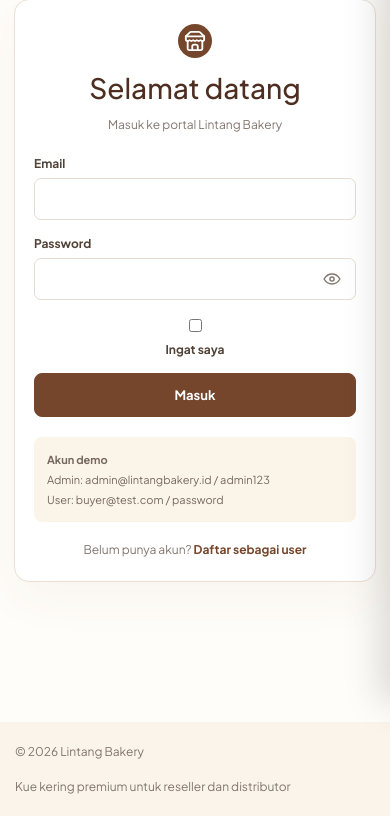
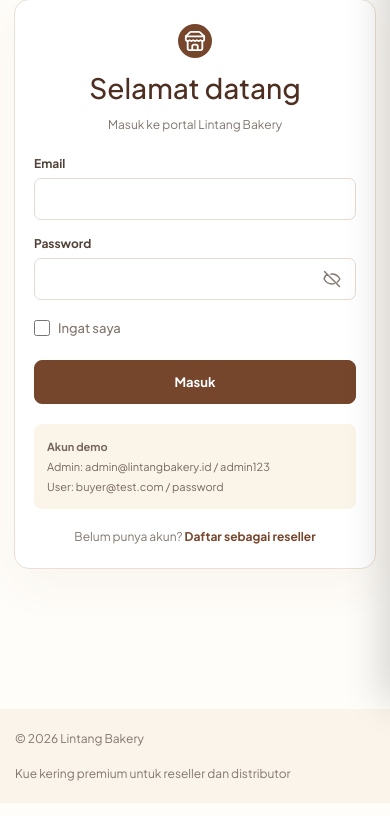
Before and after one commit to lilalr/LintangBakeryWebsite, a Laravel app: page /masuk in a window 390 px wide. Shown: the part 142-958 px from the top of the page. Run offline with Laravel 12, Linux system fonts and the light colour scheme; style sheets or scripts are compiled from the project's sources.

Commit message:
fix(auth): align remember me to left, update reseller link, remove phone placeholder, and fix password eye toggle state

```diff
--- a/resources/css/app.css
+++ b/resources/css/app.css
@@ -969,18 +969,32 @@ input:disabled {
     line-height: 1.8;
 }
 
+.stack-form .check-label,
 .check-label {
-    display: flex;
-    align-items: center;
+    display: flex !important;
+    flex-direction: row !important;
+    align-items: center !important;
+    justify-content: flex-start !important;
     gap: 8px;
     color: var(--muted);
-    font-size: 12px;
+    font-size: 13px;
+    font-weight: 500;
+    cursor: pointer;
+    margin: 4px 0 8px;
+    width: fit-content;
+    text-align: left;
 }
 
 .check-label input,
+.check-label input[type="checkbox"],
+.stack-form .check-label input[type="checkbox"],
 .choice-card input {
-    width: auto;
-    min-height: auto;
+    width: 16px !important;
+    height: 16px !important;
+    min-height: 16px !important;
+    margin: 0 !important;
+    flex-shrink: 0;
+    cursor: pointer;
 }
 
 .alert {
--- a/resources/views/auth/login.blade.php
+++ b/resources/views/auth/login.blade.php
@@ -13,21 +13,24 @@
                 <span class="password-field" data-password-field>
                     <input type="password" name="password" aria-label="Password" required autocomplete="current-password">
                     <button class="password-toggle" type="button" aria-label="Lihat password" aria-pressed="false" onclick="togglePassword(this)">
-                        <svg data-password-icon viewBox="0 0 24 24" fill="none" aria-hidden="true">
-                            <path d="M2.5 12s3.5-6 9.5-6 9.5 6 9.5 6-3.5 6-9.5 6-9.5-6-9.5-6Z" stroke="currentColor" stroke-width="1.7" stroke-linecap="round" stroke-linejoin="round"/>
+                        <svg class="icon-eye-closed" viewBox="0 0 24 24" fill="none" aria-hidden="true">
+                            <path d="m3 3 18 18M10.6 6.2A9.8 9.8 0 0 1 12 6c6 0 9.5 6 9.5 6a16 16 0 0 1-3.1 3.7M6.2 6.2C3.8 7.8 2.5 12 2.5 12s3.5 6 9.5 6c1 0 1.9-.2 2.7-.5" stroke="currentColor" stroke-width="1.7" stroke-linecap="round" stroke-linejoin="round"/>
+                        </svg>
+                        <svg class="icon-eye-open" viewBox="0 0 24 24" fill="none" aria-hidden="true" hidden>
+                            <path d="M2.5 12s3.5-6 9.5-6 9.5 6 9.5 6-3.5 6-9.5 6-9.5-6Z" stroke="currentColor" stroke-width="1.7" stroke-linecap="round" stroke-linejoin="round"/>
                             <circle cx="12" cy="12" r="2.5" stroke="currentColor" stroke-width="1.7"/>
-                        </svg>
-                        <svg data-password-icon viewBox="0 0 24 24" fill="none" aria-hidden="true" hidden>
-                            <path d="m3 3 18 18M10.6 6.2A9.8 9.8 0 0 1 12 6c6 0 9.5 6 9.5 6a16 16 0 0 1-3.1 3.7M6.2 6.2C3.8 7.8 2.5 12 2.5 12s3.5 6 9.5 6c1 0 1.9-.2 2.7-.5" stroke="currentColor" stroke-width="1.7" stroke-linecap="round" stroke-linejoin="round"/>
                         </svg>
                     </button>
                 </span>
             </label>
-            <label class="check-label"><input type="checkbox" name="remember" value="1"> Ingat saya</label>
+            <label class="check-label" style="display: flex; flex-direction: row; align-items: center; justify-content: flex-start; gap: 8px; width: fit-content; margin: 4px 0 8px; cursor: pointer;">
+                <input type="checkbox" name="remember" value="1" style="width: 16px; height: 16px; min-height: 16px; margin: 0; cursor: pointer;">
+                <span>Ingat saya</span>
+            </label>
             <button class="button button-full" type="submit">Masuk</button>
         </form>
         <div class="demo-box"><strong>Akun demo</strong><br>Admin: admin@lintangbakery.id / admin123<br>User: buyer@test.com / password</div>
-        <p class="auth-switch">Belum punya akun? <a href="{{ route('register') }}">Daftar sebagai user</a></p>
+        <p class="auth-switch">Belum punya akun? <a href="{{ route('register') }}">Daftar sebagai reseller</a></p>
     </div>
 </section>
 
@@ -37,13 +40,23 @@ function togglePassword(btn) {
     if (!field) return;
     const input = field.querySelector('input');
     if (!input) return;
-    const isVisible = input.type === 'text';
-    input.type = isVisible ? 'password' : 'text';
-    btn.setAttribute('aria-pressed', String(!isVisible));
-    btn.setAttribute('aria-label', isVisible ? 'Lihat password' : 'Sembunyikan password');
-    btn.querySelectorAll('[data-password-icon]').forEach((icon, index) => {
-        icon.toggleAttribute('hidden', index === (isVisible ? 0 : 1));
-    });
+
+    const eyeClosed = field.querySelector('.icon-eye-closed');
+    const eyeOpen = field.querySelector('.icon-eye-open');
+
+    if (input.type === 'password') {
+        input.type = 'text';
+        btn.setAttribute('aria-pressed', 'true');
+        btn.setAttribute('aria-label', 'Sembunyikan password');
+        if (eyeClosed) eyeClosed.setAttribute('hidden', '');
+        if (eyeOpen) eyeOpen.removeAttribute('hidden');
+    } else {
+        input.type = 'password';
+        btn.setAttribute('aria-pressed', 'false');
+        btn.setAttribute('aria-label', 'Lihat password');
+        if (eyeClosed) eyeClosed.removeAttribute('hidden');
+        if (eyeOpen) eyeOpen.setAttribute('hidden', '');
+    }
 }
 </script>
 @endsection
--- a/resources/views/store/dashboard.blade.php
+++ b/resources/views/store/dashboard.blade.php
@@ -10,7 +10,7 @@
         <form method="post" action="{{ route('buyer.profile.update') }}" class="stack-form">@csrf @method('PUT')
             <label>Nama lengkap<input name="name" value="{{ old('name', auth()->user()->name) }}" required></label>
             <label>Email<input type="email" value="{{ auth()->user()->email }}" disabled></label>
-            <label>No. telepon<input type="tel" name="phone" value="{{ old('phone', auth()->user()->phone) }}" required maxlength="15" pattern="[0-9]{10,15}" inputmode="numeric" placeholder="Contoh: 081234567890" title="Nomor telepon 10-15 digit angka" oninput="this.value = this.value.replace(/[^0-9]/g, '').slice(0, 15)"></label>
+            <label>No. telepon<input type="tel" name="phone" value="{{ old('phone', auth()->user()->phone) }}" required maxlength="15" pattern="[0-9]{10,15}" inputmode="numeric" title="Nomor telepon 10-15 digit angka" oninput="this.value = this.value.replace(/[^0-9]/g, '').slice(0, 15)"></label>
             <label>Alamat<textarea name="address" rows="3" required>{{ old('address', auth()->user()->address) }}</textarea></label>
             <button class="button button-light" type="submit">Simpan profil</button>
         </form>
```
Also changed, not shown: resources/js/app.js (+20 -7 lines), resources/views/auth/register.blade.php (+26 -16 lines).
